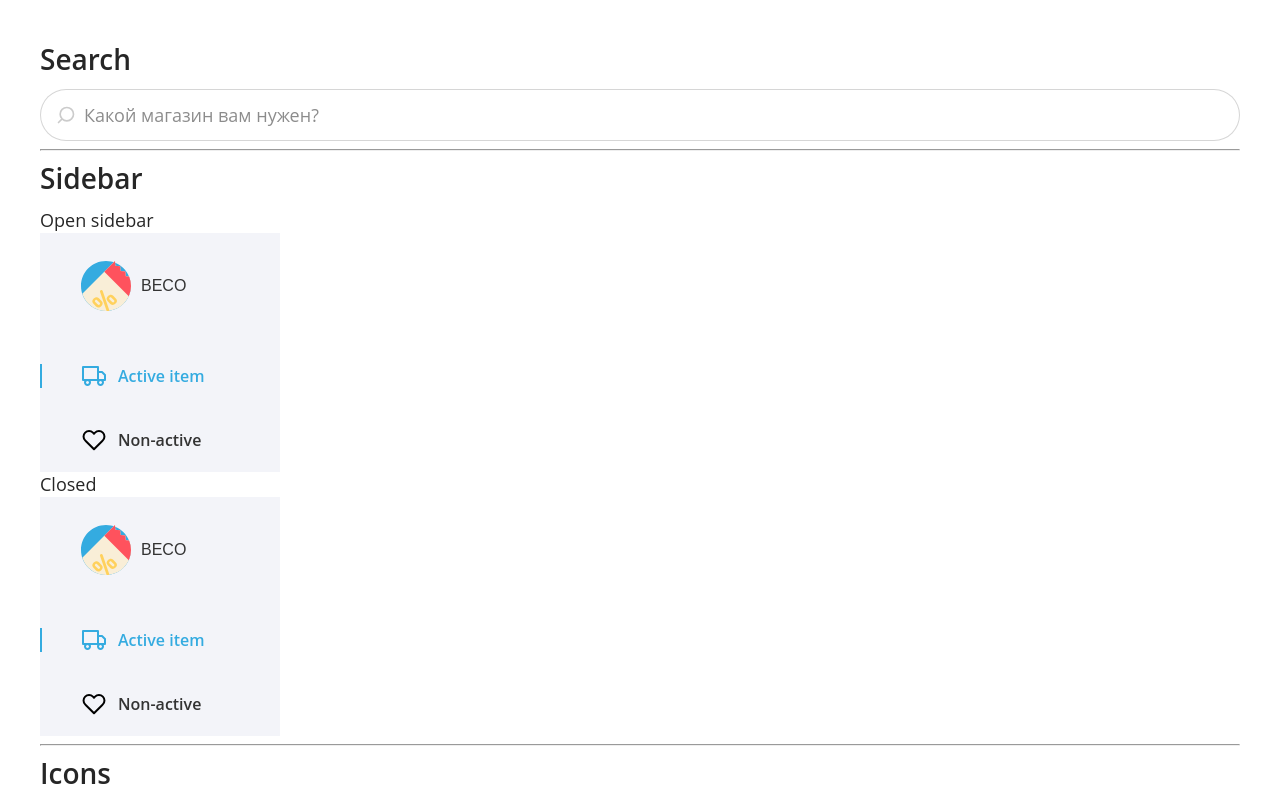
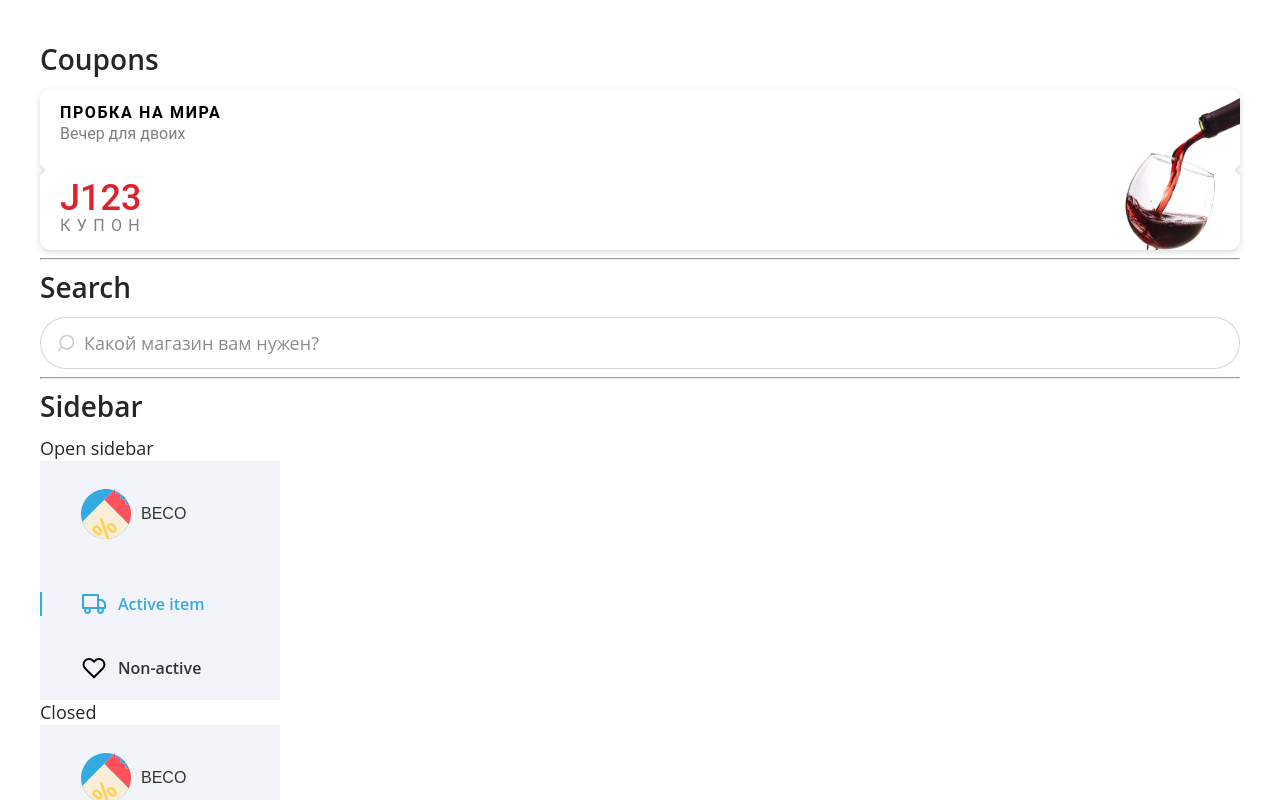
Before and after one commit to hackey9/sibdev-test-markup, a website: page demo.html in a window 1280 px wide. Drawn offline with nearby package versions, Linux system fonts and the light colour scheme; files that its build step writes are made by us from their sources; files whose address does not match are found by name.

Commit message:
Add coupons

```diff
--- a/demo.html
+++ b/demo.html
@@ -10,6 +10,19 @@
 </head>
 <body>
     <div id="root" style="padding: 40px;">
+        <h1>Coupons</h1>
+
+        <div class="coupon">
+            <div class="coupon__image coupon-image-1"></div>
+
+            <div class="coupon__name">Пробка на Мира</div>
+            <div class="coupon__description">Вечер для двоих</div>
+            <div class="coupon__code">J123</div>
+            <div class="coupon__label">Купон</div>
+            <div class="coupon__box"></div>
+        </div>
+
+        <hr>
         <h1>Search</h1>
 
         <div class="search">
--- /dev/null
+++ b/styles/coupons.scss
@@ -0,0 +1,174 @@
+@import "screens";
+
+.coupon {
+
+  height: 161px;
+  padding: 16px 20px;
+
+  border-radius: 10px;
+
+  @include screenT {
+    height: 144px;
+    padding: 15px 18px;
+  }
+
+  @include screenM {
+    height: 130px;
+  }
+
+  display: flex;
+  flex-direction: column;
+  flex-wrap: nowrap;
+  align-items: flex-start;
+  justify-content: flex-start;
+
+  &:hover {
+    .coupon__box {
+      border: 1px solid #df212d;
+      &::after,
+      &::before {
+        border-top: 1px solid #df212d;
+        border-right: 1px solid #df212d;
+      }
+    }
+  }
+
+  &__box,
+  &__image {
+    position: absolute;
+    top: 0;
+    left: 0;
+    right: 0;
+    bottom: 0;
+  }
+
+  &__box {
+    position: absolute;
+    top: 0;
+    left: 0;
+    right: 0;
+    bottom: 0;
+
+    border-radius: inherit;
+    box-shadow: 0 2px 6px transparentize(black, 0.85);
+
+    transition: border 95ms ease;
+    border: 1px solid transparent;
+
+    &::after,
+    &::before {
+      content: '';
+      display: block;
+      width: 9px;
+      height: 9px;
+
+      background-color: white;
+      border-top-right-radius: 3px;
+      box-shadow: inset -10px 10px 6px -10px transparentize(black, 0.85);
+
+      position: absolute;
+      top: 50%;
+
+      transition: inherit;
+      border-top: 1px solid transparent;
+      border-right: 1px solid transparent;
+    }
+
+    &::before {
+      left: 0;
+      transform: translate(-50%, -50%) rotate(45deg);
+    }
+
+    &::after {
+      $angle: 45 + 180;
+
+      right: 0;
+      transform: translate(50%, -50%) rotate(#{$angle}deg);
+    }
+  }
+
+  &__name,
+  &__description,
+  &__label {
+    font-family: Roboto, sans-serif;
+    font-style: normal;
+    font-size: 16px;
+    line-height: 16px;
+
+    color: #000;
+
+    @include screenT {
+      font-size: 14px;
+    }
+    @include screenM {
+      font-size: 12px;
+    }
+  }
+
+  &__name {
+    font-weight: bold;
+    text-transform: uppercase;
+    letter-spacing: 0.1em;
+
+    margin-bottom: 5px;
+
+    @include screenM {
+      margin-bottom: 0;
+    }
+  }
+
+  &__description {
+    opacity: 0.5;
+
+    flex-grow: 1;
+  }
+
+  &__code {
+    font-family: Roboto, sans-serif;
+    font-style: normal;
+    font-weight: 500;
+    font-size: 36px;
+    line-height: 28px;
+
+    color: #df212d;
+
+    margin-bottom: 6px;
+
+    @include screenT {
+      margin-bottom: 3px;
+    }
+
+    @include screenM {
+      font-size: 28px;
+      margin-bottom: 0;
+    }
+  }
+
+  &__label {
+    letter-spacing: 0.4em;
+    text-transform: uppercase;
+    opacity: 0.5;
+
+    @include screenT {
+      font-size: 16px;
+    }
+  }
+}
+
+
+.coupon-image {
+  background-repeat: no-repeat;
+  background-size: contain;
+  background-position: right center;
+  background-origin: content-box;
+
+  @for $i from 1 through 8 {
+    &-#{$i} {
+      @extend .coupon-image;
+
+      border-radius: inherit;
+
+      background-image: url("../assets/images/image #{$i}.png");
+    }
+  }
+}
--- a/styles/index.scss
+++ b/styles/index.scss
@@ -22,3 +22,4 @@ body {
 @import "navigation";
 @import "sidebar";
 @import "search";
+@import "coupons";
```
